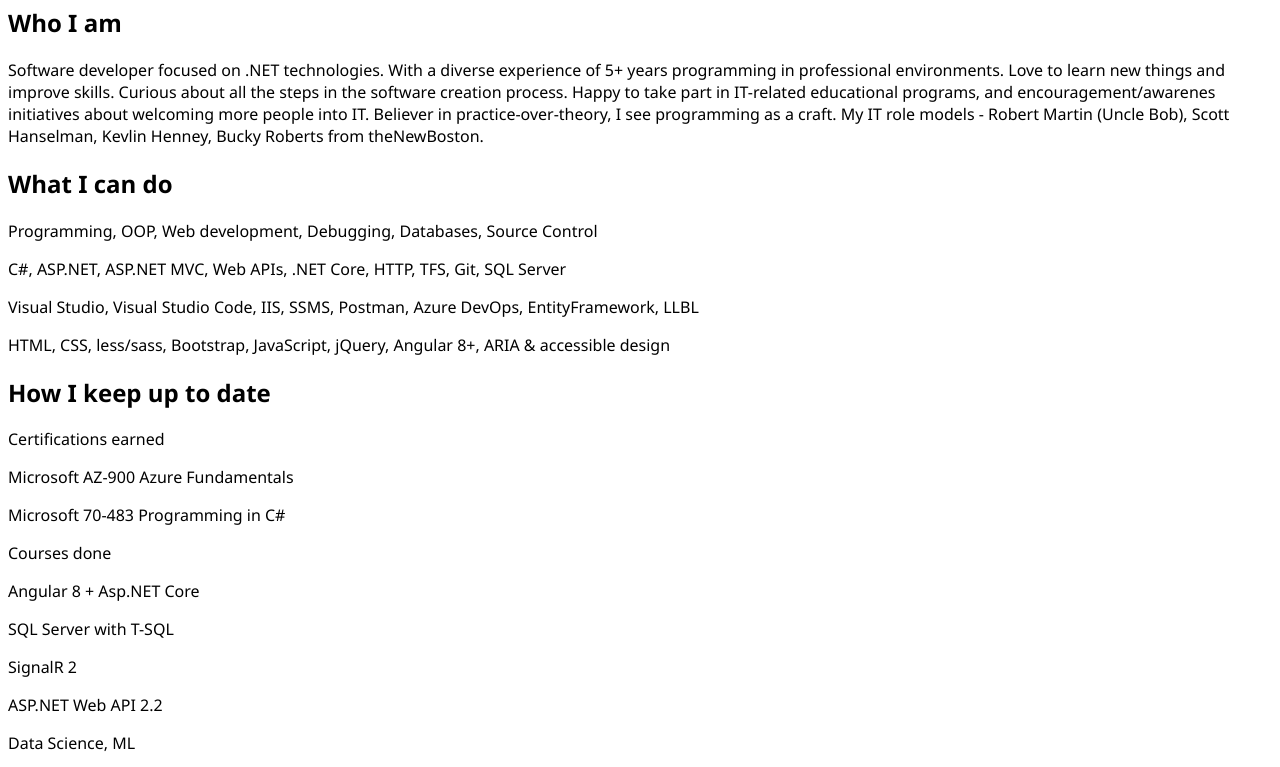
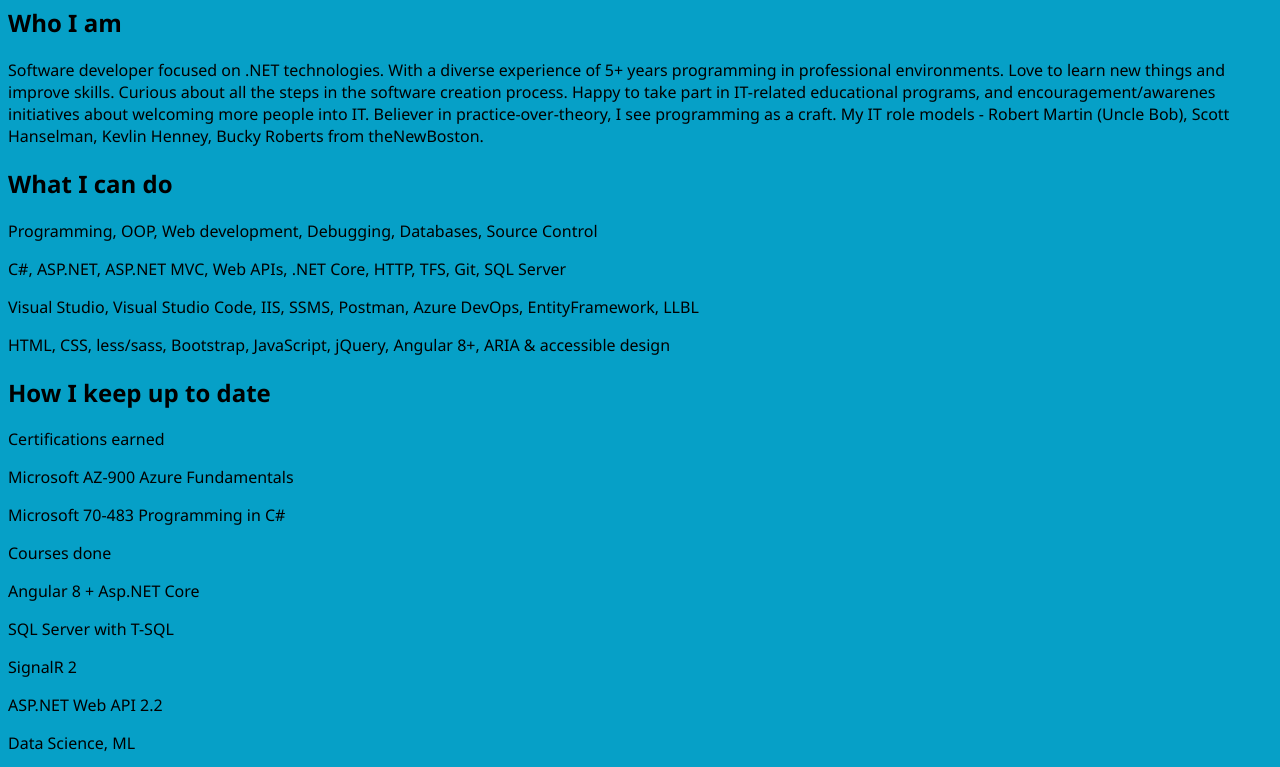
Before and after one commit to byby9999/byby9999.github.io, a plain HTML site: page index.html in a window 1280 px wide. Shown: the part 80-847 px from the top of the page. Drawn offline with Linux system fonts and the light colour scheme.

Commit message:
Update index.html

```diff
--- a/index.html
+++ b/index.html
@@ -6,6 +6,7 @@
 <body>
 <style>
 	body {
+		background-color: #06a0c7;
 		font-family: "Segoe UI", sans-serif;
 	}
 </style>
```
